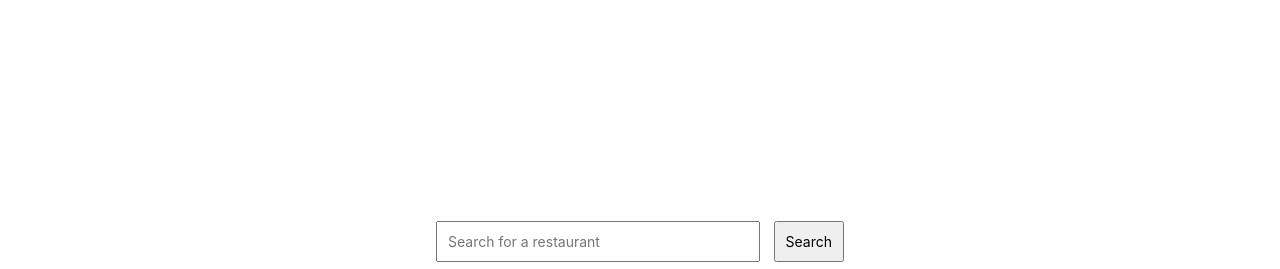
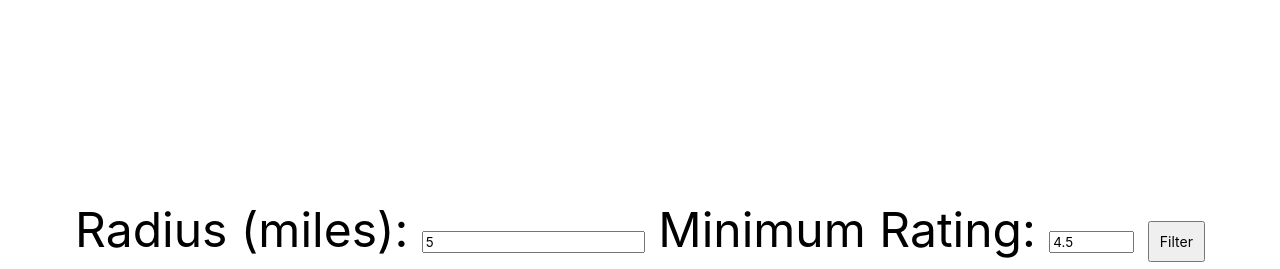
Before and after one commit to CS-2340-JNNMP/ATLFoodFinder, a Django app: page /map/ in a window 1280 px wide. Shown: the part 134-403 px from the top of the page. Run offline with Django 5.2, Linux system fonts and the light colour scheme; some libraries are stand-ins or nearby versions.

Commit message:
Update map.html
Created the filter system

```diff
--- a/core/templates/core/map.html
+++ b/core/templates/core/map.html
@@ -3,6 +3,15 @@
 {% block title %}Map{% endblock %}
 
 {% block content %}
+    <!-- Rating and Distance Inputs -->
+    <div style="margin-bottom: 10px;">
+        <label for="radiusInput">Radius (miles):</label>
+        <input type="number" id="radiusInput" value="5">
+        <label for="ratingInput">Minimum Rating:</label>
+        <input type="number" id="ratingInput" value="4.5" step="0.1" min="0" max="5">
+        <button id="filterButton" style="padding: 10px; font-size: 14px;">Filter</button>
+    </div>
+
     <!-- Search bar and button -->
     <div style="margin-bottom: 10px;">
         <input type="text" id="search-bar" placeholder="Search for a restaurant"
@@ -16,10 +25,9 @@
     <script>
         let map;
         let service;
-    let infowindow;
+        let markers = [];
 
         function initMap() {
-        // Default location (Atlanta)
             const userLocation = { lat: 33.7490, lng: -84.3880 };
 
             // Initialize the map centered at the user location
@@ -35,6 +43,13 @@
             document.getElementById('search-button').addEventListener('click', function() {
                 const query = document.getElementById('search-bar').value;
                 searchPlaces(query);
+            });
+
+            // Handle filter button click
+            document.getElementById('filterButton').addEventListener('click', function() {
+                const radius = parseFloat(document.getElementById('radiusInput').value) * 1609.34;  // Convert miles to meters
+                const minRating = parseFloat(document.getElementById('ratingInput').value);
+                searchNearby(userLocation, radius, minRating);
             });
         }
 
@@ -64,7 +79,7 @@
                         });
 
                         // Show info window on marker click
-                    infowindow = new google.maps.InfoWindow({
+                        const infowindow = new google.maps.InfoWindow({
                             content: place.name
                         });
                         marker.addListener('click', function() {
@@ -77,9 +92,61 @@
             });
         }
 
+        // Perform a nearby search to pull restaurants in the area
+        function searchNearby(location, radius, minRating) {
+            const request = {
+                location: location,
+                radius: radius,
+                type: ['restaurant']
+            };
+
+            service.nearbySearch(request, function(results, status) {
+                if (status === google.maps.places.PlacesServiceStatus.OK && results) {
+                    clearMarkers();  // Clear previous markers
+
+                    // Filter restaurants by rating
+                    const filteredResults = results.filter(place => place.rating >= minRating && place.rating <= 5);
+
+                    // Add a marker for each restaurant that meets the rating criteria
+                    filteredResults.forEach(function(place) {
+                        if (place.geometry && place.geometry.location) {
+                            addMarker(place);
+                        }
+                    });
+
+                    if (filteredResults.length === 0) {
+                        alert('No restaurants found with the specified criteria.');
+                    }
+                } else {
+                    alert('No restaurants found.');
+                }
+            });
+        }
+
+        // Function to add a marker on the map for a given place
+        function addMarker(place) {
+            const marker = new google.maps.Marker({
+                position: place.geometry.location,
+                map: map,
+                title: place.name
+            });
+            markers.push(marker);
+
+            const infowindow = new google.maps.InfoWindow({
+                content: `<strong>${place.name}</strong><br>Rating: ${place.rating}`
+            });
+
+            marker.addListener('click', function() {
+                infowindow.open(map, marker);
+            });
+        }
+
         // Optional: Function to clear existing markers if you want to reset the map
         function clearMarkers() {
-        // Implement logic to clear any existing markers if needed
+            for (let i = 0; i < markers.length; i++) {
+                markers[i].setMap(null);
+            }
+            markers = [];
         }
     </script>
 
```
Lines whose indentation alone changed are shown as unchanged.
